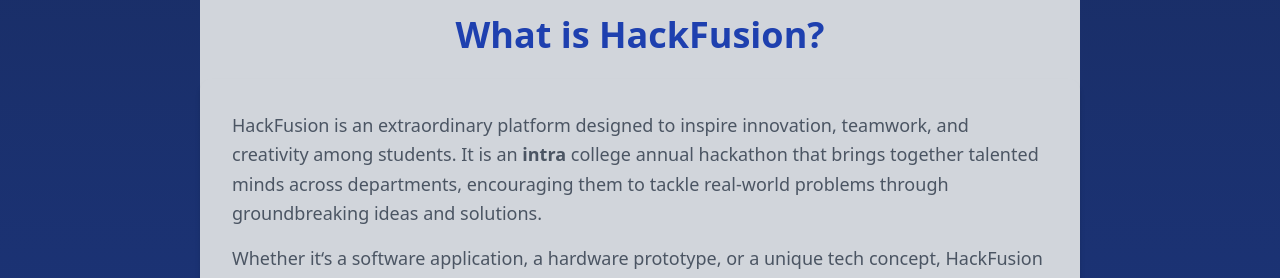
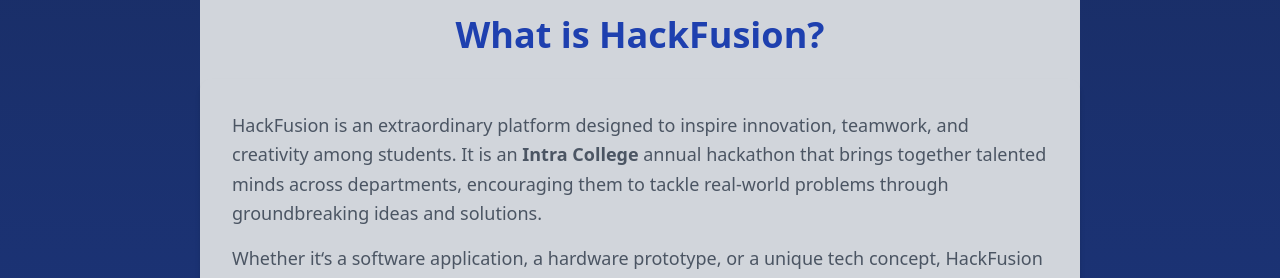
Before and after one commit to Yashwanth1906/HackFusion25, a Next.js app: page / in a window 1280 px wide. Shown: the part 1730-2008 px from the top of the page. Built offline with nearby package versions, Linux system fonts and the light colour scheme; no server answers.

Commit message:
Minor changes

```diff
--- a/app/api/admin/deleteteam/route.ts
+++ b/app/api/admin/deleteteam/route.ts
@@ -1,8 +1,8 @@
 import { prisma } from "@/prisma/db";
-import { NextApiRequest } from "next";
+// import { NextApiRequest } from "next";
 import { NextResponse } from "next/server";
 
-export const GET = async (req: NextApiRequest) => {
+export const GET = async () => {
   try {
     await prisma.team.deleteMany({});
     return NextResponse.json({ success: true });
--- a/app/api/users/getdomain/route.ts
+++ b/app/api/users/getdomain/route.ts
@@ -1,7 +1,7 @@
 import { prisma } from "@/prisma/db";
-import { NextRequest, NextResponse } from "next/server";
+import { NextResponse } from "next/server";
 
-export const GET = async (req: NextRequest) => {
+export const GET = async () => {
   try {
     const domain = await prisma.domain.findMany({
       select: {
--- a/components/About.tsx
+++ b/components/About.tsx
@@ -31,7 +31,8 @@ export default function About() {
   // Existing animation variants
 
   const scrollVariants = {
-    offscreen: (direction: number) => ({ // Explicitly typing 'direction' as a number
+    offscreen: (direction: number) => ({
+      // Explicitly typing 'direction' as a number
       x: direction < 0 ? -100 : 100,
       opacity: 0,
     }),
@@ -111,7 +112,7 @@ export default function About() {
                   className="relative bg-blue-50 p-6 rounded-xl border-l-4 border-blue-600"
                 >
                   <p className="text-xl text-gray-700 leading-relaxed italic">
-                  &ldquo;HackFusion: Where Innovation Meets Opportunity&rdquo;
+                    &ldquo;HackFusion: Where Innovation Meets Opportunity&rdquo;
                   </p>
                 </motion.div>
 
@@ -226,17 +227,19 @@ export default function About() {
               >
                 <p className="text-lg text-gray-600 leading-relaxed">
                   HackFusion is an extraordinary platform designed to inspire
-                  innovation, teamwork, and creativity among students. It is an <b>intra</b> college
+                  innovation, teamwork, and creativity among students. It is an{" "}
+                  <b>Intra College </b>
                   annual hackathon that brings together talented minds across
                   departments, encouraging them to tackle real-world problems
                   through groundbreaking ideas and solutions.
                 </p>
                 <p className="text-lg text-gray-600 leading-relaxed mt-4">
-                  Whether it&lsquo;s a software application, a hardware prototype, or
-                  a unique tech concept, HackFusion offers participants a
-                  chance to transform their ideas into reality. This event isn&lsquo;t
-                  limited to any one field-it&lsquo;s open to <b>all departments</b>,
-                  embracing diversity in thought, skill, and innovation.
+                  Whether it&lsquo;s a software application, a hardware
+                  prototype, or a unique tech concept, HackFusion offers
+                  participants a chance to transform their ideas into reality.
+                  This event isn&lsquo;t limited to any one field-it&lsquo;s
+                  open to <b>all departments</b>, embracing diversity in
+                  thought, skill, and innovation.
                 </p>
               </motion.div>
             </div>
@@ -412,8 +415,8 @@ export default function About() {
             className=" p-6 md:p-8 rounded-xl shadow-md"
           >
             <p className="text-lg text-gray-700 leading-relaxed mb-4">
-              HackFusion is a transformative experience that equips students
-              to excel academically and professionally:
+              HackFusion is a transformative experience that equips students to
+              excel academically and professionally:
             </p>
 
             {[
--- a/pages/AdminPage.tsx
+++ b/pages/AdminPage.tsx
@@ -97,7 +97,7 @@ export default function AdminPage() {
     setActionLoading(true);
     try {
       const selectedTeamArray = Array.from(selectedTeams);
-      const response = await axios.post("/api/admin/updateTeamStatus", {
+      await axios.post("/api/admin/updateTeamStatus", {
         teamIds: selectedTeamArray,
         status,
       });
```
Also changed, not shown: app/api/test/deleteteamsub/route.ts (+2 -2 lines).
